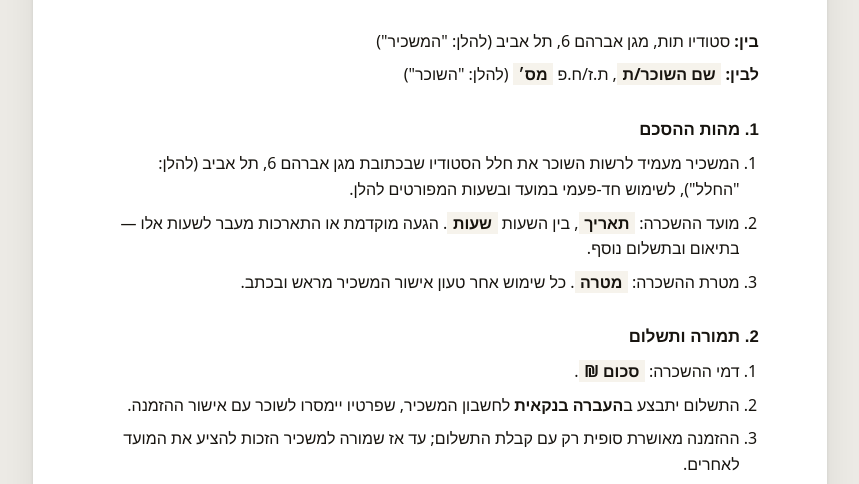
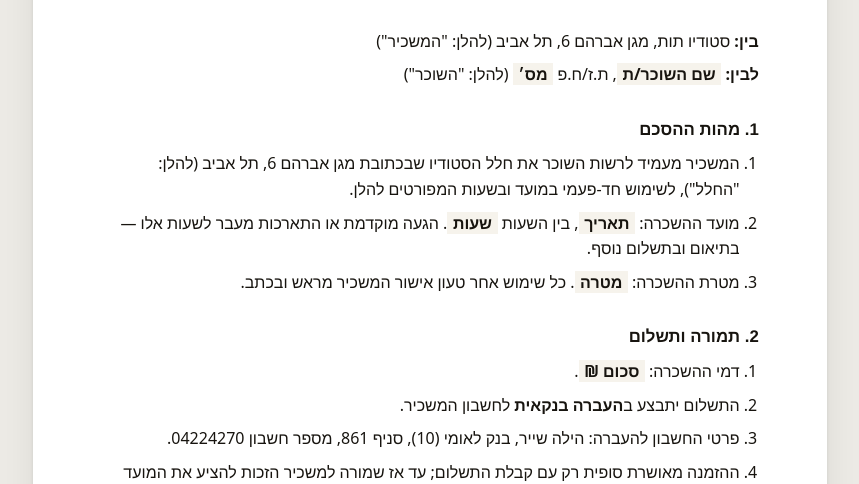
Before and after one commit to shulamit0-boop/tutlavi-site, a website: page contract.html in a window 1280 px wide. Shown: the part 316-800 px from the top of the page, without its empty margins (210-1069 px from the left). Drawn offline with Linux system fonts and the light colour scheme.

Commit message:
חוזה: סעיף קבוע עם פרטי החשבון להעברה בנקאית

```diff
--- a/contract.html
+++ b/contract.html
@@ -199,7 +199,8 @@ ol{ padding-inline-start:1.2rem; }
 <h2>2. תמורה ותשלום</h2>
 <ol>
   <li>דמי ההשכרה: <span class="fill" id="c-price">סכום ₪</span>.</li>
-  <li>התשלום יתבצע ב<b>העברה בנקאית</b> לחשבון המשכיר, שפרטיו יימסרו לשוכר עם אישור ההזמנה.</li>
+  <li>התשלום יתבצע ב<b>העברה בנקאית</b> לחשבון המשכיר.</li>
+  <li>פרטי החשבון להעברה: הילה שייר, בנק לאומי (10), סניף 861, מספר חשבון 04224270.</li>
   <li>ההזמנה מאושרת סופית רק עם קבלת התשלום; עד אז שמורה למשכיר הזכות להציע את המועד לאחרים.</li>
 </ol>
 
```
